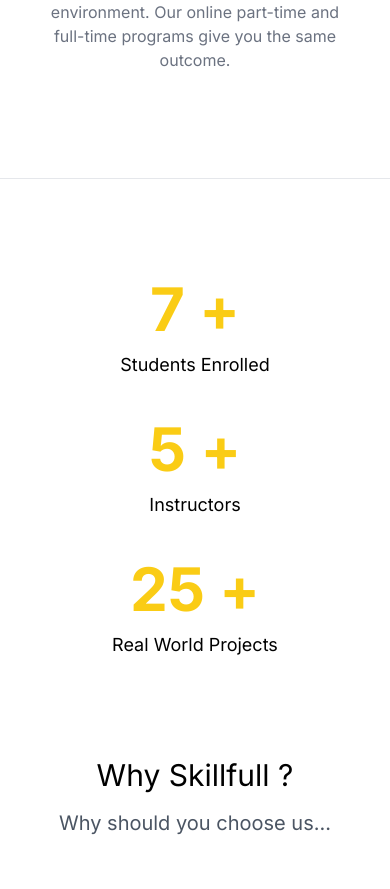
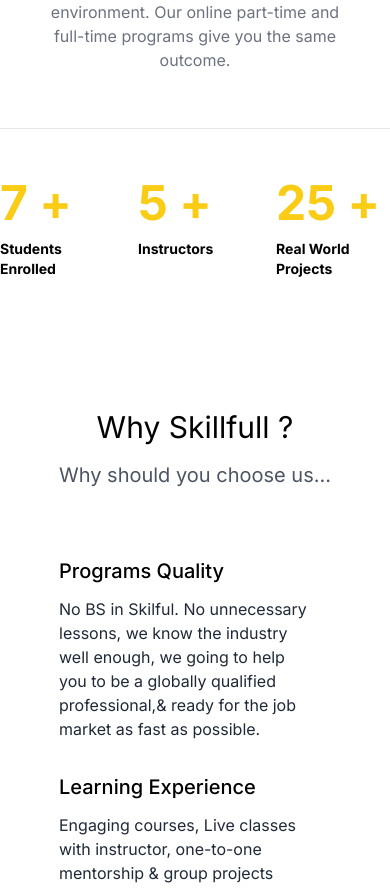
Before and after one commit to reveal-software/Reveal-Bootcamp-Landing-Page, a Next.js app: page /contact in a window 390 px wide. Shown: the part 1230-2119 px from the top of the page. Built offline with nearby package versions, Linux system fonts and the light colour scheme.

Commit message:
mobile responsive style

```diff
--- a/src/component/CountSection.tsx
+++ b/src/component/CountSection.tsx
@@ -10,31 +10,33 @@
   return (
     <div
       ref={ref}
-      className="border-t max-w-[1050px] w-full mt-[100px] pt-[100px] mx-auto grid md:grid-cols-3 gap-6 gap-y-10 md:gap-y-6"
+      className="border-t max-w-[1050px] w-full mt-[50px] md:mt-[80px] lg:mt-[100px] pt-[50px] md:pt-[80px] lg:pt-[100px] mx-auto grid grid-cols-3 gap-6 gap-y-10 md:gap-y-6"
     >
       {inView && (
         <>
-          <div className="text-center">
-            <h1 className="text-6xl text-yellow-400 xl:text-9xl font-[700] mb-2">
+          <div className="text-left md:text-center mb-8 md:mb-0">
+            <h1 className="text-5xl md:text-6xl text-yellow-400 xl:text-9xl font-[700] mb-2">
               <CountUp end={7} duration={1} /> +
             </h1>
-            <h1 className="text-lg lg:text-xl mt-3 xl:mt-5">
+            <h1 className="text-sm md:text-lg lg:text-xl mt-3 xl:mt-5 font-[700] md:font-normal">
               Students Enrolled
             </h1>
           </div>
 
-          <div className="text-center">
-            <h1 className="text-6xl text-yellow-400 xl:text-9xl font-[700] mb-2">
+          <div className="text-left md:text-center mb-8 md:mb-0">
+            <h1 className="text-5xl md:text-6xl text-yellow-400 xl:text-9xl font-[700] mb-2">
               <CountUp end={5} duration={2} /> +
             </h1>
-            <h1 className="text-lg lg:text-xl mt-3 xl:mt-5">Instructors</h1>
+            <h1 className="text-sm md:text-lg lg:text-xl mt-3 xl:mt-5 font-[700] md:font-normal">
+              Instructors
+            </h1>
           </div>
 
-          <div className="text-center">
-            <h1 className="text-6xl text-yellow-400 xl:text-9xl font-[700] mb-2">
+          <div className="text-left md:text-center mb-8 md:mb-0">
+            <h1 className="text-5xl md:text-6xl text-yellow-400 xl:text-9xl font-[700] mb-2">
               <CountUp end={25} duration={4} /> +
             </h1>
-            <h1 className="text-lg lg:text-xl mt-3 xl:mt-5">
+            <h1 className="text-sm md:text-lg lg:text-xl mt-3 xl:mt-5 font-[700] md:font-normal">
               Real World Projects
             </h1>
           </div>
--- a/src/pages/index.tsx
+++ b/src/pages/index.tsx
@@ -24,7 +24,7 @@
         <Header />
 
         {/* Hero */}
-        <section className="-mt-[100px] relative h-[calc(110vh)] lg:h-[calc(110vh+100px)] flex flex-col bg-[#F5F147]">
+        <section className="-mt-[100px] relative min-h-[calc(4  0vh)] lg:h-[calc(110vh+100px)] flex flex-col bg-[#F5F147]">
           {/* <div
             className="
           absolute
@@ -96,7 +96,7 @@
                   </div>
 
                   <div className="flex justify-center mx-[15%] lg:mt-16">
-                    <div className="hidden md:block flex-1">
+                    <div className="hidden lg:block flex-1">
                       <div className="flex items-center">
                         {/* <div className="left">
                           <img
@@ -139,9 +139,9 @@
                       xl:text-xl
                       font-[600]
                       items-center
-                      rounded-full
+                      rounded-xl
+                      text-center
                       cursor-pointer
-                      text-center
                     "
                           style={{
                             fontFamily: "League Spartan !important"
@@ -151,7 +151,7 @@
                         </a>
                       </div>
                     </div>
-                    <div className="hidden md:flex flex-1">
+                    <div className="hidden lg:flex flex-1">
                       <div className="">
                         <img
                           className="max-w-[40px]"
@@ -205,7 +205,7 @@
         </section>
         {/* <Caroucel /> */}
 
-        <div className="flex max-w-7xl mx-auto space-x-10 -mt-[280px] z-[999] h-[420px] items-center">
+        <div className="hidden lg:flex max-w-7xl mx-auto space-x-10 -mt-[280px] z-[999] h-[420px] items-center">
           <div className="overflow-hidden basis-[28%] rounded-xl shadow-xl h-[65%]">
             <img className="h-full w-full" src="left-photo.jpg" alt="" />
           </div>
@@ -218,11 +218,11 @@
         </div>
 
         {/* Container */}
-        <div className=" mx-[2%] md:mx-[10%] lg:mx-[10%] mt-[100px]">
+        <div className="mx-[5%] md:mx-[10%] lg:mx-[10%] mt-10 lg:mt-[100px]">
           {/* Section */}
-          <section className="lg:bg-gray-100 p-[5%] rounded-3xl min-h-[400px] flex flex-col md:flex-row items-start justify-evenly">
+          <section className="lg:bg-gray-100 lg:p-[5%] rounded-3xl min-h-[400px] flex flex-col-reverse lg:flex-row items-start justify-evenly">
             <MotionViewHorizontal>
-              <div className="text-center md:text-left max-w-[70%] xl:max-w-[90%] mt-5">
+              <div className="text-left lg:max-w-[70%] xl:max-w-[90%] mt-5">
                 <h2
                   className="medium-large-font font-[800] my-0 tracking-tight mb-5"
                   style={{
@@ -248,7 +248,7 @@
                   environment. Our online part-time and full-time programs give
                   you the same outcome.
                 </p>
-                <div className="mt-16 -ml-5">
+                <div className="mt-16 lg:-ml-5">
                   <a
                     className="
                     border-4
@@ -278,10 +278,10 @@
                 </div>
               </div>
             </MotionViewHorizontal>
-            <div className="w-[160%] xl:w-[120%]">
+            <div className="w-[75%] lg:w-[160%] xl:w-[120%]">
               <MotionView none>
                 <img
-                  className="w-full h-full border hidden md:block max-h-[100%] rounded-[30px] ml-[5%]"
+                  className="hidden lg:block w-full lg:max-h-[100%] rounded-md lg:rounded-[30px] ml-[5%]"
                   src="https://upload.wikimedia.org/wikipedia/commons/6/63/Night_view_of_Meskel_Square.jpg"
                   alt=""
                 />
@@ -682,7 +682,8 @@
                 </g>
               </svg>
             </div>
-            <div className="mt-[150px] lg:mt-[200px] mx-auto px-4 sm:px-6">
+            <div className="mt-[50px] md:mt-[150px] lg:mt-[200px] mx-auto">
+              <MotionView>
                 <h2
                   className="medium-large-font font-[800] my-0 tracking-tight mb-5"
                   style={{
@@ -691,20 +692,10 @@
                 >
                   Why Skillfull?
                 </h2>
-              <MotionView>
-                <div className="py-12 md:py-5">
-                  <div className="mx-auto text-left pb-5 md:pb-16">
-                    {/* <p
-                      className="medium-font text-gray-600"
-                      data-aos="zoom-y-out"
-                    >
-                      Why should you choose us...
-                    </p> */}
-                  </div>
-                </div>
               </MotionView>
             </div>
-            <div className="grid grid-cols-1 md:grid-cols-2 lg:grid-cols-3 gap-8 z-[999] relative">
+
+            <div className="mt-[50px] grid grid-cols-1 md:grid-cols-2 lg:grid-cols-3 gap-8 z-[999] relative">
               <div className="lg:border-r-[3px] border-yellow-400 mx-5">
                 <h1
                   className="medium-font mb-3 font-[500]"
@@ -759,7 +750,7 @@
           </section>
 
           {/* Programs */}
-          <section className="mb-[30px] max-w-5xl text-left lg:mx-auto mt-[300px]">
+          <section className="mb-[30px] max-w-5xl text-left lg:mx-auto mt-[60px] md:mt-[100px] lg:mt-[300px]">
             <h2
               className="medium-large-font font-[800] my-0 tracking-tight mb-5"
               style={{
@@ -771,7 +762,6 @@
                 className="font-[300]"
                 style={{ fontFamily: "Satisfy !important" }}
               >
-                {" "}
                 prepare
               </span>{" "}
               <br />{" "}
@@ -795,7 +785,7 @@
           </section>
 
           {/* Call to Action */}
-          <section className="relative mb-[100px] mx-[13%] mt-[150px]">
+          <section className="relative mb-[100px] mx-[13%] mt-[50px] md:mt-[100px] lg:mt-[150px]">
             <div className="grid grid-cols-1 md:grid-cols-1 lg:grid-cols-3 gap-8">
               <div className="mx-5 bg-gray-100 p-5 rounded-2xl">
                 <img
--- a/src/styles/globals.css
+++ b/src/styles/globals.css
@@ -34,7 +34,7 @@
   }
 
   .medium-large-font {
-    @apply md:text-5xl lg:text-5xl xl:text-6xl;
+    @apply text-3xl md:text-5xl lg:text-5xl xl:text-6xl;
   }
 
   .medium-font {
--- a/tailwind.config.js
+++ b/tailwind.config.js
@@ -48,7 +48,7 @@
     screens: {
       sm: "640px",
       md: "768px",
-      lg: "1024px",
+      lg: "1324px",
       xl: "1880px",
       "2xl": "2136px"
     }
```
Lines whose indentation alone changed are shown as unchanged.
